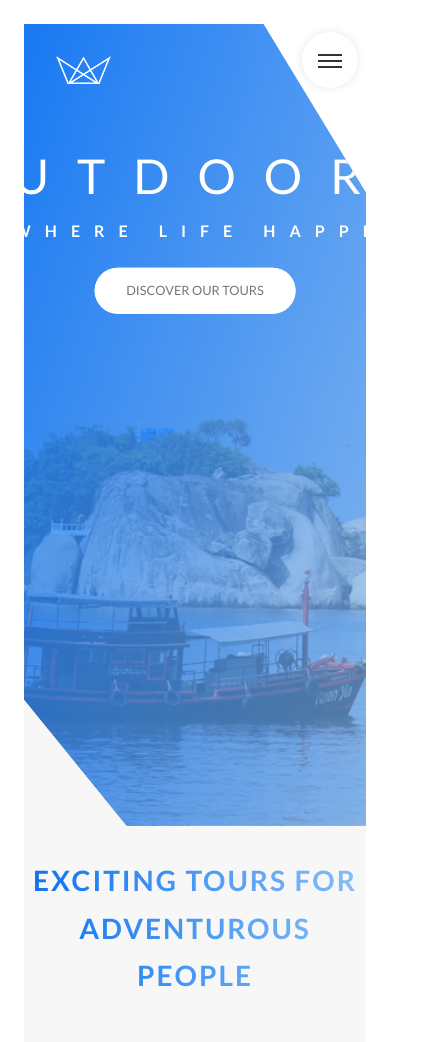
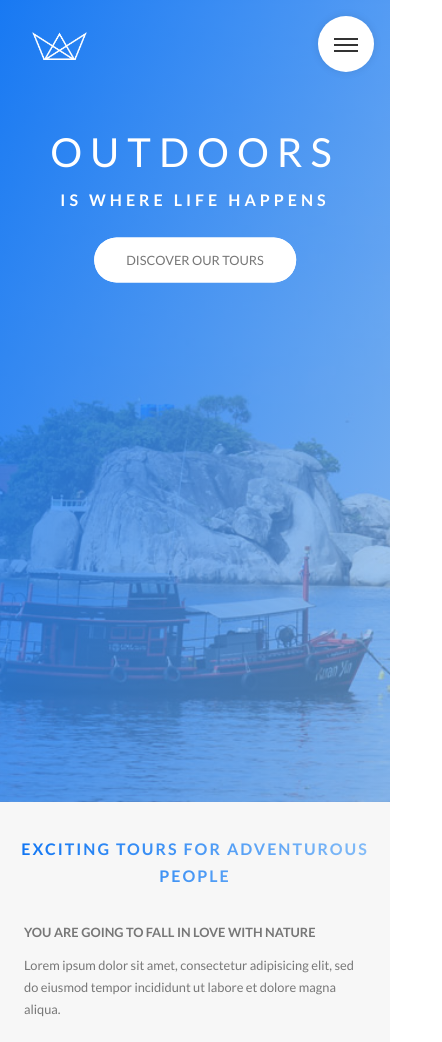
Before and after one commit to arozanski/travels, a website built with webpack: page src/index.html in a window 390 px wide. Shown: the top 1042 px of the page, 442 px wide, since content can reach past the window. Built offline with nearby package versions, Linux system fonts and the light colour scheme.

Commit message:
make whole page design responsive

```diff
--- a/src/styles/abstracts/_variables.scss
+++ b/src/styles/abstracts/_variables.scss
@@ -19,4 +19,5 @@ $default-font-size: 1.6rem;
 /* Grid */
 $grid-width: 114rem;
 $gutter-vertical: 8rem;
+$gutter-vertical-small: 6rem;
 $gutter-horizontal: 6rem;
--- a/src/styles/base/_base.scss
+++ b/src/styles/base/_base.scss
@@ -26,4 +26,9 @@ html {
 
 body {
   box-sizing: border-box;
+  padding: 3rem;
+
+  @include mqm(tabletP) {
+    padding: 0;
+  }
 }
--- a/src/styles/base/_typography.scss
+++ b/src/styles/base/_typography.scss
@@ -4,5 +4,4 @@ body {
   font-size: $default-font-size;
   line-height: 1.7;
   color: #777;
-  padding: 3rem;
 }
--- a/src/styles/base/_utilities.scss
+++ b/src/styles/base/_utilities.scss
@@ -4,14 +4,26 @@
 
 .u-margin-bottom-big {
   margin-bottom: 8rem !important;
+
+  @include mqm(tabletP) {
+    margin-bottom: 4rem !important;
+  }
 }
 .u-margin-bottom-small {
   margin-bottom: 1.5rem !important;
 }
 .u-margin-bottom-medium {
   margin-bottom: 3rem !important;
+
+  @include mqm(tabletP) {
+    margin-bottom: 1.5rem !important;
+  }
 }
 
 .u-margin-top-big {
   margin-top: 8rem !important;
+
+  @include mqm(tabletP) {
+    margin-top: 4rem !important;
+  }
 }
--- a/src/styles/components/_card.scss
+++ b/src/styles/components/_card.scss
@@ -141,4 +141,56 @@
     font-size: 6rem;
     font-weight: 100;
   }
+
+  @include mqm(tabletP) {
+    height: auto;
+    border-radius: 3px;
+    background-color: $white;
+    box-shadow: 0 1rem 4rem rgba($black, 0.2);
+
+    &__side {
+      height: auto;
+      position: relative;
+      box-shadow: none;
+
+      &--back {
+        transform: rotateY(0);
+        clip-path: polygon(0 15%, 100% 0, 100% 100%, 0 100%);
+
+        &-1 {
+          background-image: linear-gradient(to left top, $color-orange-dark, $color-orange-light);
+        }
+
+        &-2 {
+          background-image: linear-gradient(to left top, $color-green-dark, $color-green-light);
+        }
+
+        &-3 {
+          background-image: linear-gradient(to left top, $color-primary-dark, $color-primary-light);
+        }
+      }
+    }
+
+    &:hover &__side--front {
+      transform: rotateY(0);
+    }
+
+    &__cta {
+      position: relative;
+      width: 90%;
+      top: 0;
+      left: 0;
+      width: 100%;
+      transform: translate(0);
+      padding: 7rem 4rem 4rem 4rem;
+    }
+
+    &__price-box {
+      margin-bottom: 3rem;
+    }
+
+    &__price-value {
+      font-size: 6rem;
+    }
+  }
 }
--- a/src/styles/components/_composition.scss
+++ b/src/styles/components/_composition.scss
@@ -9,19 +9,44 @@
     transition: all .2s;
     outline-offset: 1rem;
 
+    @include mqm(tabletP) {
+      float: left;
+      position: relative;
+      width: 33.33333%;
+      box-shadow: 0 1.5rem 3rem rbga($black, .2);
+    }
+
     &--p1 {
       left: 0;
       top: -2rem;
+
+      @include mqm(tabletP) {
+        top: 0;
+        transform: scale(1.2);
+      }
     }
 
     &--p2 {
       right: 0;
       top: 2rem;
+
+      @include mqm(tabletP) {
+        left: 0;
+        top: -1rem;
+        transform: scale(1.3);
+        z-index: 25;
+      }
     }
 
     &--p3 {
       left: 20%;
       top: 10rem;
+
+      @include mqm(tabletP) {
+        top: 1rem;
+        left: 0;
+        transform: scale(1.1);
+      }
     }
 
     &:hover {
--- a/src/styles/components/_form.scss
+++ b/src/styles/components/_form.scss
@@ -15,6 +15,10 @@
     width: 90%;
     display: block;
     transition: all .3s;
+
+    @include mqm(tabletP) {
+      width: 100%;
+    }
 
     &::-webkit-input-placeholder {
       color: $color-grey-dark-1;
@@ -49,6 +53,11 @@
   &__radio-group {
     width: 49%;
     display: inline-block;
+
+    @include mqm(tabletP) {
+      width: 100%;
+      margin-bottom: 2rem;
+    }
   }
 
   &__radio-label {
--- a/src/styles/components/_headings.scss
+++ b/src/styles/components/_headings.scss
@@ -12,6 +12,11 @@
     animation-name: moveInLeft;
     animation-duration: 1s;
     animation-timing-function: ease-in-out;
+
+    @include mqm(phone) {
+      letter-spacing: 1rem;
+      font-size: 5rem;
+    }
   }
 
   &--secondary {
@@ -22,6 +27,10 @@
     animation-name: moveInRight;
     animation-duration: 1s;
     animation-timing-function: ease-in-out;
+
+    @include mqm(phone) {
+      letter-spacing: .5rem;
+    }
   }
 }
 
@@ -35,6 +44,14 @@
   color: transparent;
   letter-spacing: 2px;
   transition: all .2s;
+
+  @include mqm(tabletP) {
+    font-size: 2.5rem;
+  }
+
+  @include mqm(phone) {
+    font-size: 2rem;
+  }
 
   &:hover {
     transform: skewY(1deg);
--- a/src/styles/components/_popup.scss
+++ b/src/styles/components/_popup.scss
@@ -38,6 +38,15 @@
   &__left {
     width: 33.333333%;
     display: table-cell;
+
+    @include mqm(tabletP) {
+      width: 35%;
+    }
+
+    @include mqm(phone) {
+      width: 100%;
+      float: left;
+    }
   }
 
   &__right {
@@ -45,11 +54,25 @@
     display: table-cell;
     vertical-align: middle;
     padding: 3rem 5rem;
+
+    @include mqm(tabletP) {
+      width: 65%;
+    }
+
+    @include mqm(phone) {
+      width: 100%;
+      float: left;
+    }
   }
 
   &__image {
     display: block;
     width: 100%;
+
+    @include mqm(phone) {
+      width: 50%;
+      float: left;
+    }
   }
 
   &__text {
@@ -77,6 +100,13 @@
       top: 1rem;
       right: 1.5rem;
       line-height: 1;
+
+      @include mqm(phone) {
+        background-color: $white;
+        padding: .5rem 1rem;
+        box-shadow: 0 0 2rem rgba($black, .2);
+        border-radius: 3px;
+      }
     }
 
     &:hover {
--- a/src/styles/components/_story.scss
+++ b/src/styles/components/_story.scss
@@ -7,6 +7,16 @@
   padding: 6rem;
   font-size: $default-font-size;
   transform: skewX(-12deg);
+
+  @include mqm(tabletP) {
+    width: 100%;
+    padding: 4rem;
+    padding-left: 7rem;
+  }
+
+  @include mqm(phone) {
+    transform: skewX(0);
+  }
 
   &__shape {
     width: 15rem;
@@ -18,6 +28,10 @@
     clip-path: circle(50% at 50% 50%);
     transform: translate(-2.5rem) skewX(12deg);
     position: relative;
+
+    @include mqm(phone) {
+      transform: translate(-2.5rem) skewX(0);
+    }
   }
 
   &__image {
@@ -28,6 +42,10 @@
 
   &__text {
     transform: skewX(12deg);
+
+    @include mqm(phone) {
+      transform: skewX(0);
+    }
   }
 
   &__caption {
--- a/src/styles/layout/_footer.scss
+++ b/src/styles/layout/_footer.scss
@@ -3,6 +3,10 @@
   padding: 10rem;
   font-size: 1.4rem;
   color: $color-grey-light-1;
+
+  @include mqm(tabletP) {
+    padding: 8rem 0;
+  }
 
   &__logo-box {
     text-align: center;
@@ -17,6 +21,11 @@
     border-top: 1px solid $color-grey-light-2;
     padding-top: 2rem;
     display: inline-block;
+
+    @include mqm(tabletP) {
+      width: 100%;
+      text-align: center;
+    }
   }
 
   &__list {
@@ -52,5 +61,11 @@
 
   &__copyright {
     float: right;
+
+    @include mqm(tabletP) {
+      width: 100%;
+      text-align: center;
+      float: none;
+    }
   }
 }
--- a/src/styles/layout/_grid.scss
+++ b/src/styles/layout/_grid.scss
@@ -2,8 +2,17 @@
   max-width: $grid-width;
   margin: 0 auto;
 
+  @include mqm(tabletP) {
+    max-width: 50rem;
+    padding: 0 3rem;
+  }
+
   &:not(:last-child) {
     margin-bottom: $gutter-vertical;
+
+    @include mqm(tabletP) {
+      margin-bottom: $gutter-vertical-small;
+    }
   }
 
   @include clearfix;
@@ -13,6 +22,15 @@
 
     &:not(:last-child) {
       margin-right: $gutter-horizontal;
+
+      @include mqm(tabletP) {
+        margin-right: 0;
+        margin-bottom: $gutter-vertical-small;
+      }
+    }
+
+    @include mqm(tabletP) {
+      width: 100% !important;
     }
   }
 
--- a/src/styles/layout/_header.scss
+++ b/src/styles/layout/_header.scss
@@ -7,6 +7,11 @@
   -webkit-clip-path: polygon(0 0, 70% 0, 100% 20vh, 100% 100%, 30% 100%, 0% 80vh);
   clip-path: polygon(0 0, 70% 0, 100% 20vh, 100% 100%, 30% 100%, 0% 80vh);
   position: relative;
+
+  @include mqm(phone) {
+    -webkit-clip-path: none;
+    clip-path: none;
+  }
 
   &__logo-container {
     position: absolute;
--- a/src/styles/layout/_navigation.scss
+++ b/src/styles/layout/_navigation.scss
@@ -15,6 +15,11 @@
     z-index: 2000;
     text-align: center;
     cursor: pointer;
+
+    @include mqm(tabletP) {
+      top: 2rem;
+      right: 2rem;
+    }
   }
 
   &__background {
@@ -27,6 +32,11 @@
     background-image: radial-gradient($color-primary-light, $color-primary-dark);
     z-index: 1000;
     transition: transform .8s cubic-bezier(0.86, 0, 0.07, 1);
+
+    @include mqm(tabletP) {
+      top: 2.5rem;
+      right: 2.5rem;
+    }
   }
 
   &__wrapper {
--- a/src/styles/pages/_home.scss
+++ b/src/styles/pages/_home.scss
@@ -2,6 +2,11 @@
   background: $color-grey-light-1;
   padding: 25rem 0;
   margin-top: -20vh;
+
+  @include mqm(tabletP) {
+    padding: 20rem 0 10rem;
+    margin-top: -15vh;
+  }
 }
 
 .section-features {
@@ -11,22 +16,44 @@
   background-size: cover;
   clip-path: polygon(0 15vh, 30% 0, 100% 0, 100% 85%, 70% 100%, 0% 100%);
   margin-top: -20vh;
+
+  @include mqm(tabletP) {
+    padding: 10rem 0;
+    margin-top: 0;
+  }
+
+  @include mqm(phone) {
+    clip-path: none;
+  }
 }
 
 .section-tours {
   background: $color-grey-light-1;
   padding: 25rem 0 10rem 0;
   margin-top: -20vh;
+
+  @include mqm(tabletP) {
+    padding: 10rem 0;
+    margin-top: 0;
+  }
 }
 
 .section-stories {
   padding: 10rem 0;
   position: relative;
+
+  @include mqm(tabletP) {
+    padding: 10rem 0;
+  }
 }
 
 .section-booking {
   padding: 15rem 0;
   background-image: linear-gradient(to right bottom, rgba($color-primary-dark, 0.9), rgba($color-primary-light, 0.6));
+
+  @include mqm(tabletP) {
+    padding: 10rem 0;
+  }
 }
 
 .booking-wrapper {
@@ -35,10 +62,27 @@
   background-size: cover;
   border-radius: 3px;
   box-shadow: 0 1.5rem 4rem rgba($black, .2);
-  height: 50rem;
+
+  @include mqm(tabletL) {
+    background-image: linear-gradient(105deg, rgba($white, .9) 0%, rgba($white, .9) 70%, transparent 70%),
+                      url('images/switzerland-2.jpg');
+  }
+
+  @include mqm(tabletP) {
+    background-image: linear-gradient(to right, rgba($white, .9) 0%, rgba($white, .9) 100%, transparent 100%),
+                      url('images/switzerland-2.jpg');
+  }
 }
 
 .booking-form {
   width: 50%;
   padding: 6rem;
+
+  @include mqm(tabletL) {
+    width: 70%;
+  }
+
+  @include mqm(tabletP) {
+    width: 100%;
+  }
 }
```
